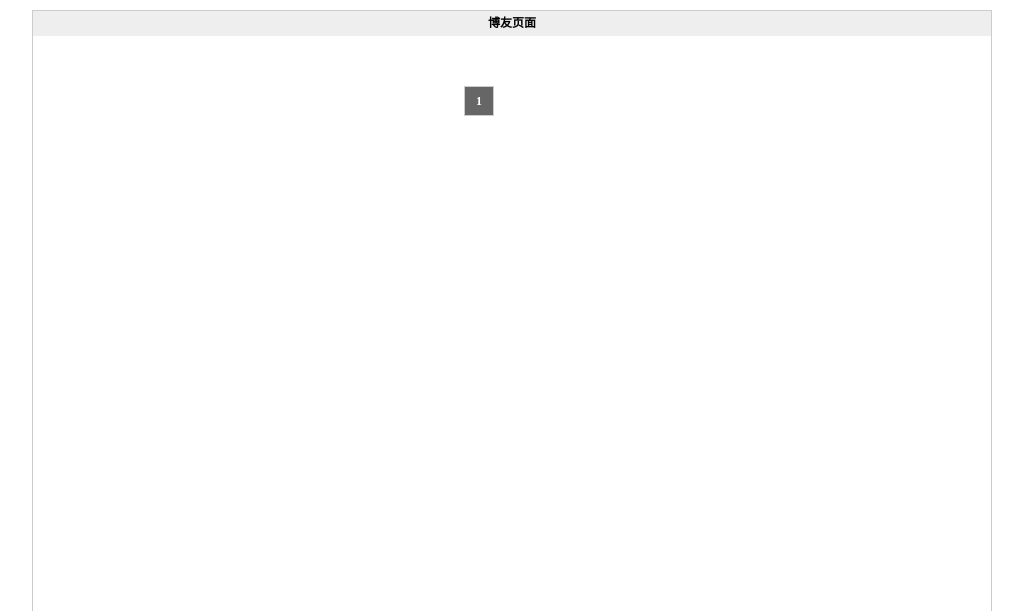
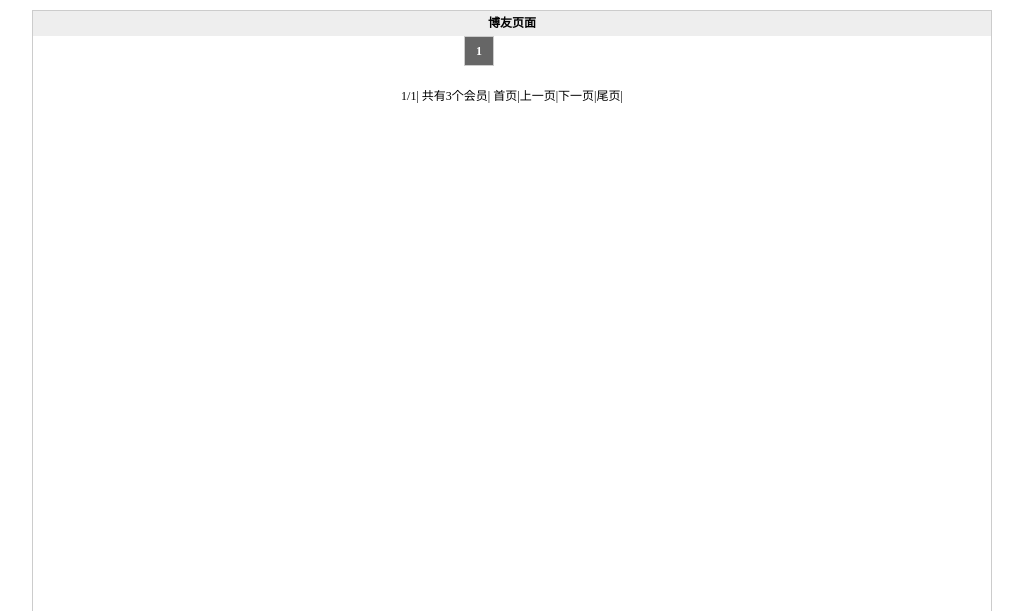
Before and after one commit to xxBei/Guestbook, a PHP site: page /blog.php in a window 1280 px wide. Shown: the part 162-773 px from the top of the page, without its empty margins (128-1151 px from the left). Run offline with PHP 8.4, Linux system fonts and the light colour scheme; data comes from the database, SQL or seed files in the repository.

Commit message:
新增文章分页

```diff
--- a/blog.php
+++ b/blog.php
@@ -8,6 +8,7 @@
  */
 //定义一个常量，防止恶意调用
 define('ROOT', true);
+define('SCRIPT', 'blog');
 require dirname(__FILE__).'/includes/common.inc.php';
 //分页模块
 @$_page = $_GET['page'];
@@ -32,9 +33,9 @@ if($_page > $_pageabsolute){
     $_page = $_pageabsolute;
 }
 $_pagenum = ($_page-1)*$_pagesize;
+//显示会员信息
 $_result = _mysql_query("SELECT gb_username,gb_sex,gb_face FROM gb_manager WHERE gb_active IS NULL ORDER BY gb_reg_time DESC LIMIT $_pagenum,$_pagesize");
 //定义一个常量，用来区分不同页面的css样式的引用
-define('SCRIPT', 'blog');
 ?>
 <!doctype html>
 <html lang="en">
@@ -65,6 +66,7 @@ define('SCRIPT', 'blog');
         </dl>
         <?php }?>
 
+        <!--数组分页-->
         <div id="page">
             <ul>
                 <?php for($i=1;$i<=$_pageabsolute;$i++){
@@ -76,6 +78,31 @@ define('SCRIPT', 'blog');
                 }?>
             </ul>
         </div>
+
+            <!--文章分页-->
+        <div id="textpage">
+            <ul>
+                <li><?php echo $_page?>/<?php echo $_pageabsolute?>|</li>
+                <li>共有<?php echo $_num?>个会员|</li>
+                <?php
+                    if($_page == 1){
+                        echo '<li>首页|</li>';
+                        echo '<li>上一页|</li>';
+                    }else{
+                        echo '<li><a href="'.SCRIPT.'.php">首页</a>| </li>';
+                        echo '<li><a href="'.SCRIPT.'.php?page='.($_page-1).'">上一页</a>| </li>';
+                    }
+                    if($_page == $_pageabsolute){
+                        echo '<li>下一页| </li>';
+                        echo '<li>尾页| </li>';
+                    }else{
+                        echo '<li><a href="'.SCRIPT.'.php?page='.($_page+1).'">下一页</a>| </li>';
+                        echo '<li><a href="'.SCRIPT.'.php?page='.$_pageabsolute.'">尾页</a></li>';
+                    }
+                ?>
+
+            </ul>
+        </div>
     </div>
 
 
--- a/styles/1/basic.css
+++ b/styles/1/basic.css
@@ -75,13 +75,14 @@ h2{
 }
 #page{
 	clear: both;
+	height: 30px;
 	position: relative;
 }
 #page ul{
-	height:20px;
+	height:30px;
+	/*margin-top: 20px;*/
 	position: absolute;
 	left: 45%;
-	top: 50px;
 }
 #page ul li{
 	width: 38px;
@@ -104,3 +105,16 @@ h2{
 	background: #666;
 	font-weight: bold;
 }
+#textpage{
+	clear: both;
+	margin-top: 20px;
+}
+#textpage ul{
+	text-align: center;
+}
+#textpage ul li{
+	display: inline-block;
+}
+#textpage ul li a{
+	color: #000;
+}
--- a/styles/1/blog.css
+++ b/styles/1/blog.css
@@ -12,7 +12,7 @@
 #blog dl{
     width:150px;
     float: left;
-    margin: 10px 0 0 32px;
+    margin: 10px 0 15px 32px;
 }
 #blog dl dt{
     width:150px;
```
